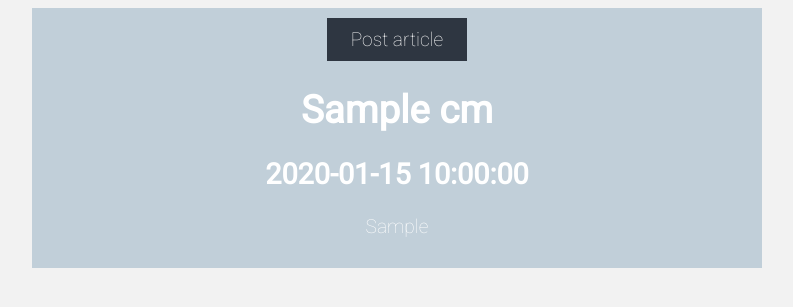
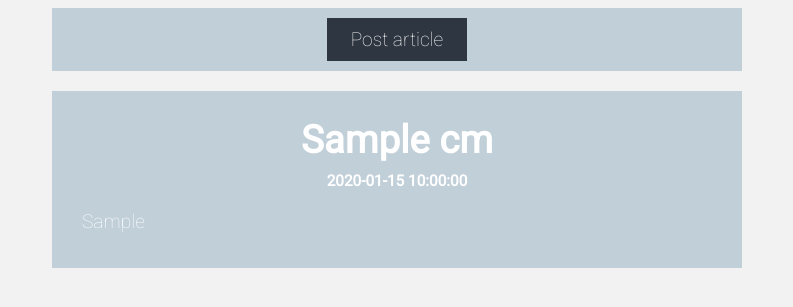
Before and after one commit to NielsMeulders/PHP1, a PHP site: page / in a window 1280 px wide. Shown: the top 307 px of the page, without its empty margins (243-1036 px from the left). Run offline with PHP 8.4, Linux system fonts and the light colour scheme; tables that the repository leaves empty or names only in its code hold one stand-in row (values such as "Sample post").

Commit message:
added style and function to display posts

```diff
--- a/opdrachten les 3/mini CMS/index.php
+++ b/opdrachten les 3/mini CMS/index.php
@@ -26,11 +26,14 @@
         if($statement->rowCount()>0)
         {
         while($result = $statement->fetch(PDO::FETCH_ASSOC)){ ?>
-        <h1><?php echo $result['title']; ?></h1><h2 class="date_header"><?php echo $result['date']; ?></h2>
 
-        <p><?php echo $result['article']; ?></p>
+            <div class="post">
+                <h1><?php echo $result['title']; ?></h1><h2 class="date_header"><?php echo $result['date']; ?></h2>
 
-    <?php }}
+                <p><?php echo $result['article']; ?></p>
+            </div>
+
+        <?php }}
         else
         { ?>
             <div class="clearfix"></div>
--- a/opdrachten les 3/mini CMS/style.css
+++ b/opdrachten les 3/mini CMS/style.css
@@ -13,7 +13,7 @@ body
     margin-left: auto;
     margin-right: auto;
     background-color: #C1CFD9;
-    padding: 10px 20px;
+    padding-top: 10px;
     text-align: center;
 }
 
@@ -28,6 +28,7 @@ body
     padding: 10px 20px;
     width: 100px;
     display: inline-block;
+    margin-bottom: 10px;
 }
 
 .feedback
@@ -44,12 +45,18 @@ body
     clear: both;
 }
 
+form
+{
+    padding-bottom: 20px;
+}
+
 input, textarea
 {
     width: 320px;
     height: 30px;
     border: none;
     font-size: 0.8em;
+    padding: 5px;
 }
 
 textarea
@@ -80,3 +87,23 @@ textarea
 {
     background-color: white;
 }
+
+.date_header
+{
+    font-size: 0.8em;
+    margin-top: -15px;
+}
+
+.post
+{
+    border-top: 20px solid #F2F2F2;
+    padding-bottom: 5px;
+}
+
+.post p
+{
+    margin-bottom: 30px;
+    margin-left: 30px;
+    margin-right: 30px;
+    text-align: left;
+}
```
